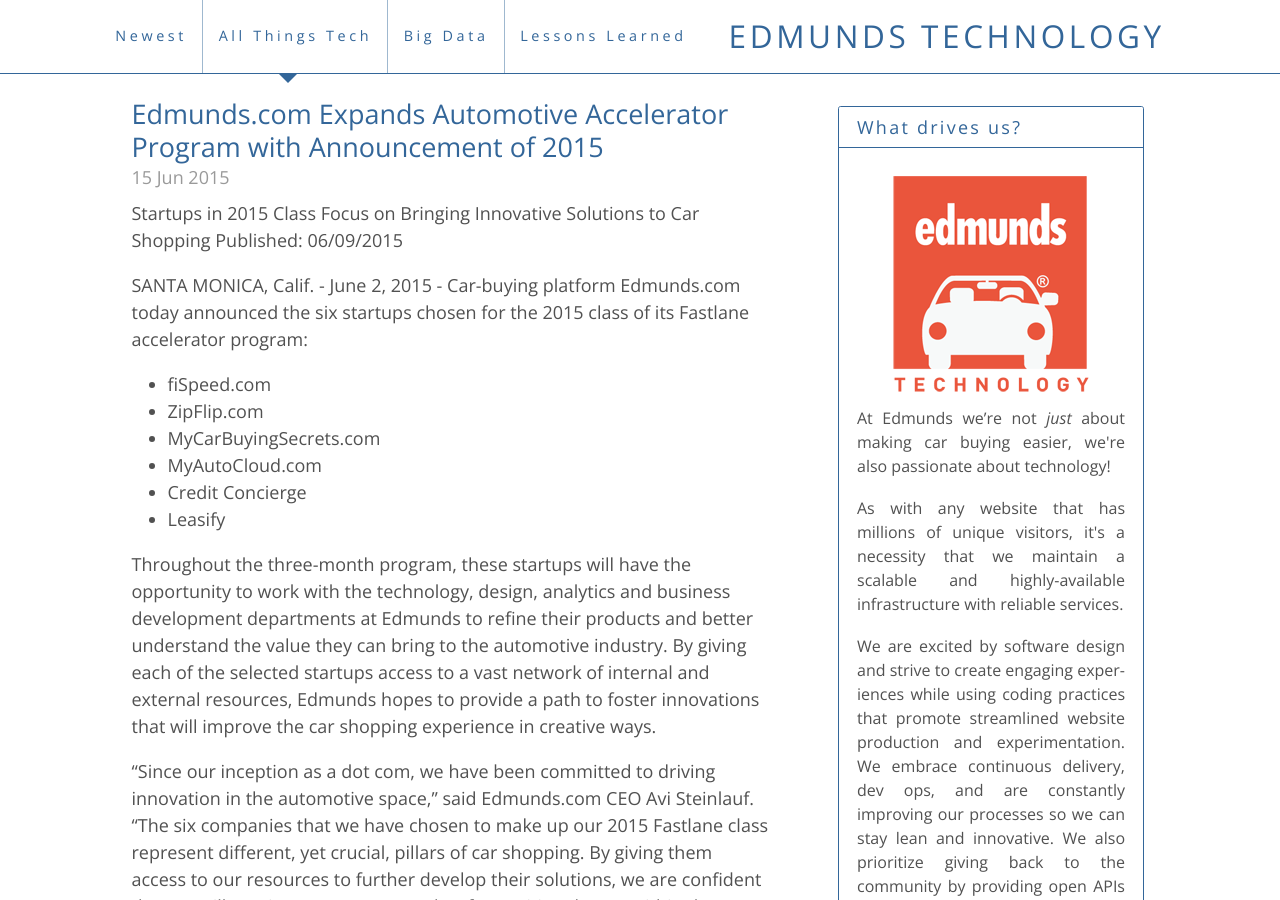
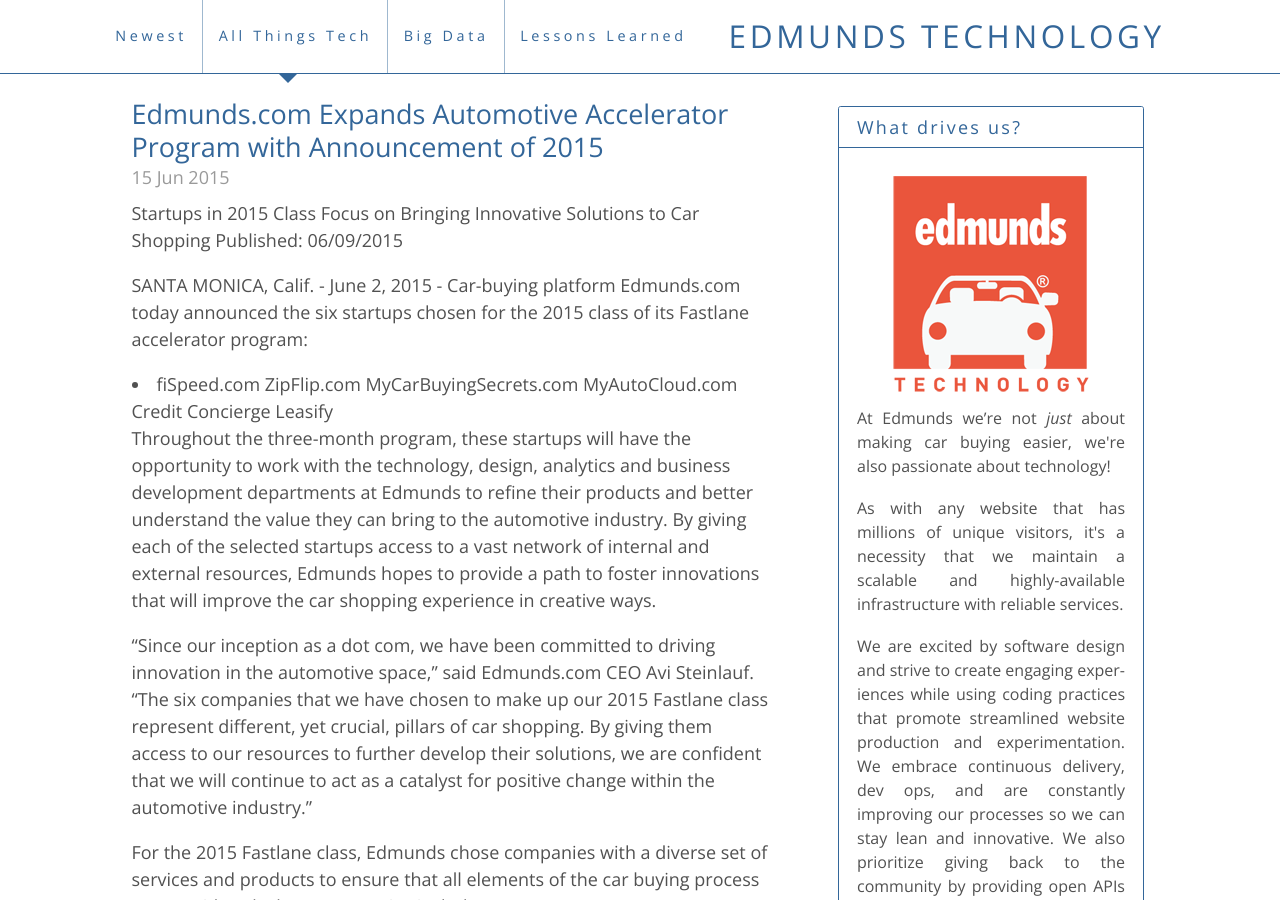
Before and after one commit to brgibson/blog-prototype, a Jekyll site: the page built from _posts/2015-06-15-Edmunds-com-Expands-Automotive-Accelerator-Program-with-Announcement-of-2015-Fastlane-Class.md, in a window 1280 px wide and 900 px high. Built offline with Jekyll 4.4.1, drawn with Linux system fonts in a browser that asks for light colours.

Commit message:
Updated Fastlane post

```diff
--- a/_posts/2015-06-15-Edmunds-com-Expands-Automotive-Accelerator-Program-with-Announcement-of-2015-Fastlane-Class.md
+++ b/_posts/2015-06-15-Edmunds-com-Expands-Automotive-Accelerator-Program-with-Announcement-of-2015-Fastlane-Class.md
@@ -17,12 +17,14 @@
 Published: 06/09/2015
 
 SANTA MONICA, Calif. - June 2, 2015 - Car-buying platform Edmunds.com today announced the six startups chosen for the 2015 class of its Fastlane accelerator program:
-* fiSpeed.com
-* ZipFlip.com
-* MyCarBuyingSecrets.com
-* MyAutoCloud.com
-* Credit Concierge
-* Leasify
+<li>
+fiSpeed.com
+ZipFlip.com
+MyCarBuyingSecrets.com
+MyAutoCloud.com
+Credit Concierge
+Leasify
+</li>
 
 Throughout the three-month program, these startups will have the opportunity to work with the technology, design, analytics and business development departments at Edmunds to refine their products and better understand the value they can bring to the automotive industry. By giving each of the selected startups access to a vast network of internal and external resources, Edmunds hopes to provide a path to foster innovations that will improve the car shopping experience in creative ways.
 
```
